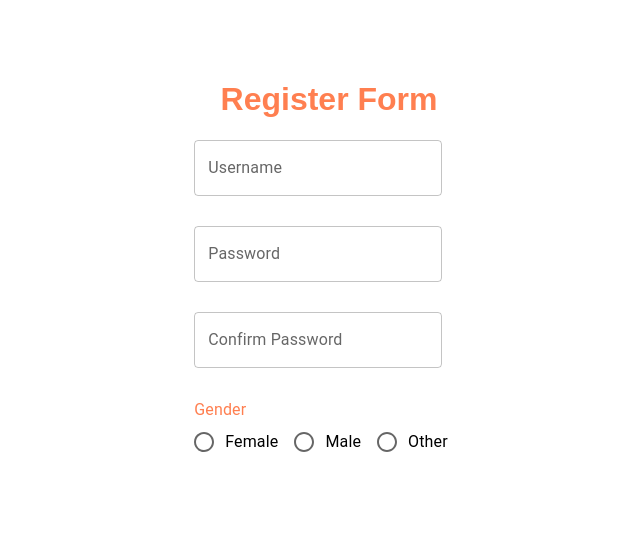
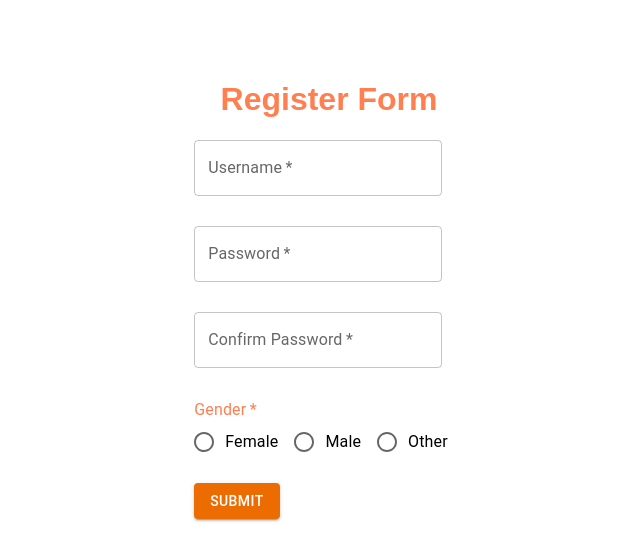
Before and after one commit to dittosunny/react-form, a React (Create React App) app: page / in a window 1280 px wide. Shown: the top 560 px of the page, without its empty margins (311-951 px from the left). Built offline with nearby package versions, Linux system fonts and the light colour scheme.

Commit message:
form validation

```diff
--- a/src/App.js
+++ b/src/App.js
@@ -1,23 +1,92 @@
 import "./App.css";
-// import FormControl from "@mui/joy/FormControl";
-// import FormLabel from "@mui/joy/FormLabel";
-// import FormHelperText from "@mui/joy/FormHelperText";
-// import Input from "@mui/joy/Input";
-// import Radio from "@mui/joy/Radio";
-// import RadioGroup from "@mui/joy/RadioGroup";
 import TextField from "@mui/material/TextField";
 import FormLabel from "@mui/material/FormLabel";
 import RadioGroup from "@mui/material/RadioGroup";
-import FormControlLabel from '@mui/material/FormControlLabel';
-import Radio from '@mui/material/Radio';
-
-
+import FormControlLabel from "@mui/material/FormControlLabel";
+import Radio from "@mui/material/Radio";
+import Button from "@mui/material/Button";
+import FormHelperText from '@mui/material/FormHelperText';
+import { useState } from "react";
 
 function App() {
+
+  const initialFormData = {
+    username: '',
+    password: '',
+    confirmPassword: '',
+    gender: '',
+  };
+
+  const [formData, setFormData] = useState(initialFormData);
+
+  const handleChange = (event) => {
+    const { name, value } = event.target;
+    setFormData({
+      ...formData,
+      [name]: value
+    });
+    setFormError({
+      ...formError,
+      [name]: false
+    });
+  };
+
+  const [errors, setErrors] = useState({
+    password: '',
+    confirmPassword: '',
+  });
+
+  const [formError, setFormError] = useState({
+    gender: false
+  });
+
+  const validatePasswords = () => {
+    let valid = true;
+    let errors = {};
+
+    if (formData.password !== formData.confirmPassword) {
+      valid = false;
+      errors.confirmPassword = "Passwords do not match";
+    }
+
+    setErrors(errors);
+    return valid;
+  };
+
+  const handleSubmit = (e) => {
+    e.preventDefault();
+    let isValid = validatePasswords();
+
+    if (!formData.gender) {
+      isValid = false;
+      setFormError({
+        ...formError,
+        gender: true
+      });
+    }
+
+    if (isValid) {
+      console.log(formData);
+      resetForm();
+      // You can add further form submission logic here
+    }
+  };
+
+  const resetForm = () => {
+    setFormData(initialFormData);
+    setErrors({
+      password: '',
+      confirmPassword: '',
+    });
+    setFormError({
+      gender: false
+    });
+  };
+
   return (
     <div className="Container">
       <div className="form">
-        <form>
+        <form onSubmit={handleSubmit}>
           <h1 className="title">Register Form</h1>
           <div className="fields">
             <div>
@@ -27,6 +96,10 @@ function App() {
                 id="outlined-basic"
                 label="Username"
                 variant="outlined"
+                required
+                name="username"
+                value={formData.username}
+                onChange={handleChange}
               />
             </div>
             <div>
@@ -36,25 +109,42 @@ function App() {
                 label="Password"
                 type="password"
                 autoComplete="current-password"
+                required
+                name="password"
+                value={formData.password}
+                onChange={handleChange}
+                inputProps={{ minLength: 4, maxLength: 8 }}
+                error={!!errors.password}
+                helperText={errors.password}
               />
             </div>
             <div>
               <TextField
-                id="outlined-password-input"
+                id="outlined-confirm-password-input"
                 color="warning"
                 label="Confirm Password"
                 type="password"
                 autoComplete="current-password"
+                required
+                name="confirmPassword"
+                value={formData.confirmPassword}
+                onChange={handleChange}
+                inputProps={{ minLength: 4, maxLength: 8 }}
+                error={!!errors.confirmPassword}
+                helperText={errors.confirmPassword}
               />
             </div>
             <div>
-              <FormLabel className="genderlabel" id="genderlabel">
+              <FormLabel className="genderlabel" id="genderlabel" required>
                 Gender
               </FormLabel>
               <RadioGroup
                 row
                 aria-labelledby="demo-row-radio-buttons-group-label"
-                name="row-radio-buttons-group"
+                name="gender"
+                value={formData.gender}
+                onChange={handleChange}
+                required
               >
                 <FormControlLabel
                   value="female"
@@ -72,8 +162,17 @@ function App() {
                   label="Other"
                 />
               </RadioGroup>
+              {formError.gender && <FormHelperText error>Please select your gender.</FormHelperText>}
             </div>
-
+            <div className="submit">
+              <Button
+                variant="contained"
+                color="warning"
+                type="submit"
+              >
+                Submit
+              </Button>
+            </div>
           </div>
         </form>
       </div>
```
